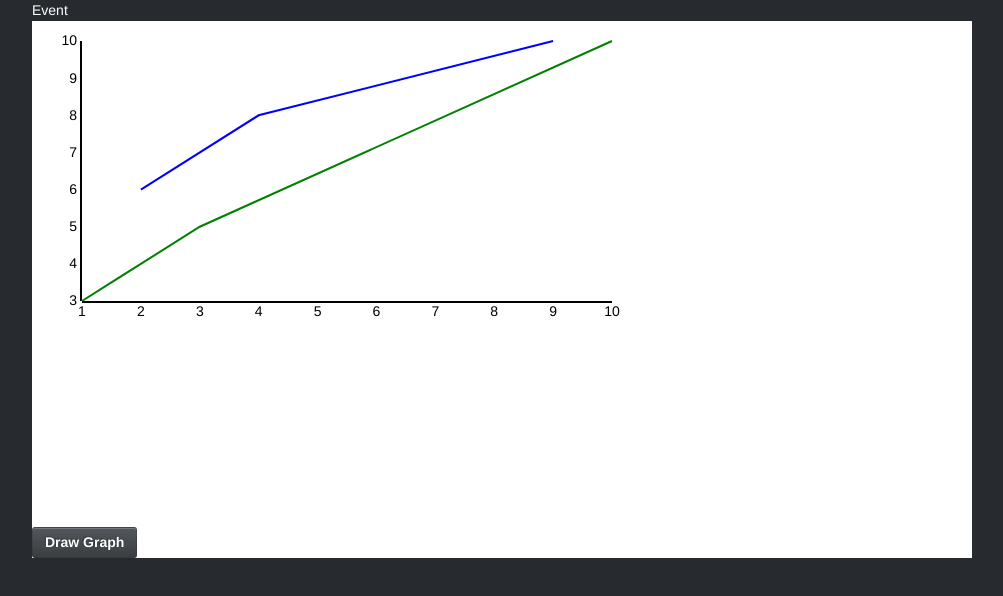
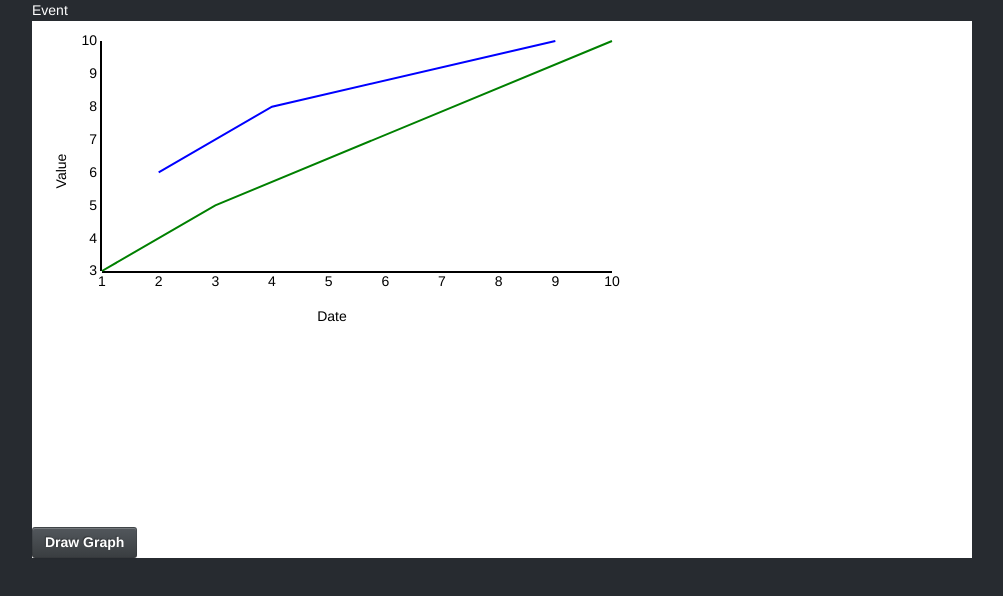
Before and after one commit to pandarinadh/Angular-Node, a website: page app/LineGraph.html in a window 1280 px wide. Shown: the whole page, without its empty margins (138-1141 px from the left). Drawn offline with Linux system fonts and the light colour scheme.

Commit message:
d3 working graph

```diff
--- a/app/LineGraph.html
+++ b/app/LineGraph.html
@@ -35,7 +35,7 @@
             <div ng-controller="LineGraphController" style="background-color: white">
                     <svg id="visualisation" width="1000" height="500"></svg>
                         <br/>
-                    <div class="btn btn-default" ng-click="drawChart()">
+                    <div class="btn btn-default" ng-click="drawChart1()">
                         Draw Graph
                     </div>
 
--- a/app/js/controllers/LineGraphController.js
+++ b/app/js/controllers/LineGraphController.js
@@ -1,16 +1,16 @@
 //'use strict';
-angular.element(document).ready(function() {
+
 
 eventsApp.controller('LineGraphController', function LineGraphController($scope)
 {
     $scope.graph = {
         'width': 600,
         'height': 300,
-        MARGINS: {
+        margin: {
             top: 20,
             right: 20,
-            bottom: 20,
-            left: 50
+            bottom: 50,
+            left: 70
           }
     };
 
@@ -67,9 +67,17 @@ eventsApp.controller('LineGraphController', function LineGraphController($scope)
 
     $scope.chartPoints.push($scope.points);
 
+
+
+ angular.element(document).ready(function () {
+    $scope.drawChart1();
+});
+
+
+    $scope.drawChart1 = function(){
         var vis = d3.select('#visualisation'),
-    x = d3.scale.linear().range([ $scope.graph.MARGINS.left, $scope.graph.width - $scope.graph.MARGINS.right]);
-    y = d3.scale.linear().range([$scope.graph.height - $scope.graph.MARGINS.bottom, $scope.graph.MARGINS.top]);
+        x = d3.scale.linear().range([ $scope.graph.margin.left, $scope.graph.width - $scope.graph.margin.right]);
+        y = d3.scale.linear().range([$scope.graph.height - $scope.graph.margin.bottom, $scope.graph.margin.top]);
 
         x.domain(d3.extent($scope.points, function(d) {return d.x}));
         y.domain(d3.extent($scope.points, function(d) {return d.y}));
@@ -92,16 +100,28 @@ eventsApp.controller('LineGraphController', function LineGraphController($scope)
 
           vis.append('svg:g')
       .attr('class', 'x axis')
-  .attr('transform', 'translate(0,' + ($scope.graph.height - $scope.graph.MARGINS.bottom) + ')')
+      .attr('transform', 'translate(0,' + ($scope.graph.height - $scope.graph.margin.bottom) + ')')
        .call(xAxis);
+
+       vis.append("svg:g:text")
+      .attr("transform",
+            "translate(" + ($scope.graph.width/2) + " ," +
+                           ($scope.graph.height) + ")")
+      .style("text-anchor", "middle")
+      .text("Date");
 
     vis.append('svg:g')
       .attr('class', 'y axis')
-  .attr("dy", "0.51em")
-  .attr("text-anchor", "end")
-  .text("Price ($)")
-  .attr('transform', 'translate(' + ($scope.graph.MARGINS.left) + ',0)')
+      .attr('transform', 'translate(' + ($scope.graph.margin.left) + ',0)')
       .call(yAxis);
+
+      vis.append("svg:g:text")
+      .attr("transform", "rotate(-90)")
+      .attr("y", 20)
+      .attr("x",0 - ($scope.graph.height / 2))
+      .attr("dy", "1em")
+      .style("text-anchor", "middle")
+      .text("Value");
 
      $scope.chartPoints.forEach(function(l) {
         vis.append('svg:path')
@@ -111,6 +131,7 @@ vis.append('svg:g')
         .attr('fill', 'none');
       });
 
+
 /*
   vis.append('svg:path')
   .attr('d', $scope.lineFunc($scope.points))
@@ -118,25 +139,6 @@ vis.append('svg:g')
   .attr('stroke-width', 2)
   .attr('fill', 'none');
   */
-
-
-    $scope.drawChart1 = function(){
-      //  var data = $scope.data;
-        var margin = { top: 20, right: 20, bottom: 30, left: 50 };
-        //var width = svgWidth - margin.left - margin.right;
-       // var height = svgHeight - margin.top - margin.bottom;
-
-
-       x = d3.time.scale().range([0, $scope.graph.width]);
-       y = d3.scale.linear().range([$scope.graph.height, 0]);
-
-       x.domain(d3.extent($scope.points, function(d) {return d.x}));
-       y.domain(d3.extent($scope.points, function(d) {return d.y}));
-
-       $scope.line = d3.svg.line()
-         .x(function(d) {return x(d.x);})
-         .y(function(d) {return y(d.y);});
-
 
     }
 
@@ -191,5 +193,3 @@ vis.append('svg:g')
 
     }
 });
-angular.bootstrap(document, ['eventsApp']);
-});
```
Lines whose indentation alone changed are shown as unchanged.
